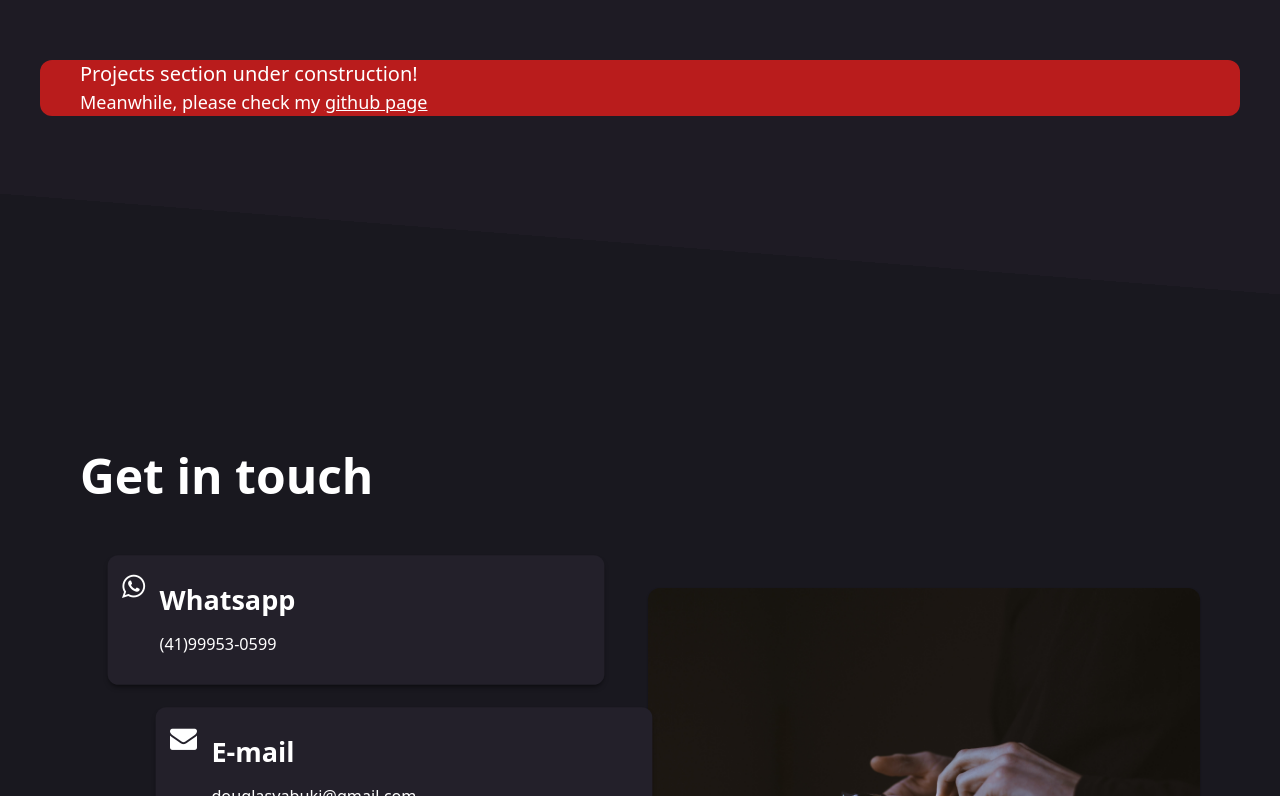
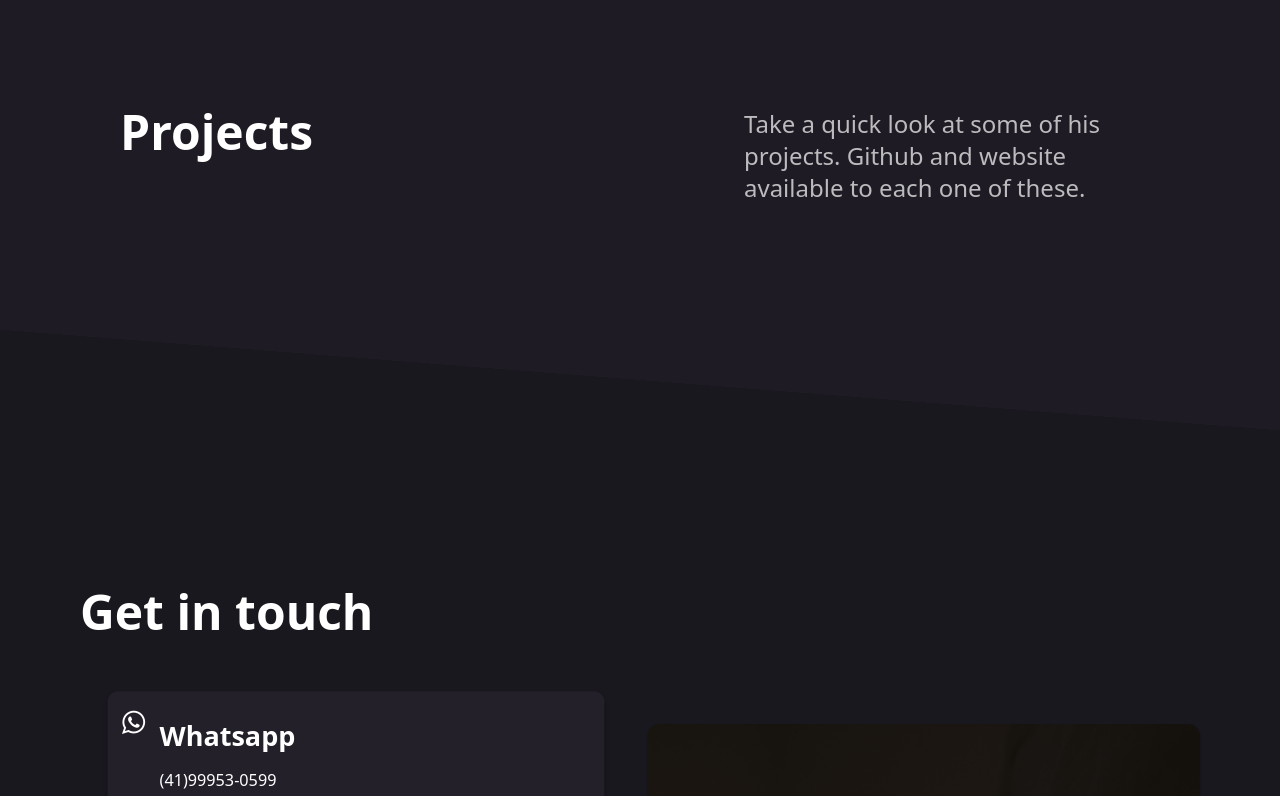
Before and after one commit to douglasyabuki/Portfolio, a React (Vite) app: page / in a window 1280 px wide. Shown: the part 5772-6568 px from the top of the page. Built offline with nearby package versions, Linux system fonts and the light colour scheme; a web font is replaced by a local one.

Commit message:
Commit 113: Bootstrap projects

```diff
--- a/src/components/main-view/projects/Projects.tsx
+++ b/src/components/main-view/projects/Projects.tsx
@@ -1,16 +1,15 @@
-import * as React from 'react';
-
-export interface IProjectsProps {}
-
-export default function Projects(props: IProjectsProps) {
+// Projects main function
+export default function Projects() {
   return (
     <div
       id="#projects"
-      className="h-auto w-auto bg-background-div2 py-16 px-4 sm:px-7 md:px-8 lg:px-10"
+      className="h-auto w-auto bg-background-div2 px-4 py-20 sm:px-7 md:px-8 lg:px-10"
     >
-      <div className="rounded-xl bg-red-700 px-4 sm:px-7 md:px-8 lg:px-10">
-        <h1 className='text-xl'>Projects section under construction!</h1>
-        <h1 className='text-lg'>Meanwhile, please check my <a href='https://github.com/douglasyabuki' className='underline'>{` github page`}</a></h1>
+      <div className="block w-full justify-center py-8 text-center lg:flex lg:justify-between lg:px-10 lg:text-left xl:px-20">
+        <h1 className="w-auto text-3xl font-bold md:text-4xl xl:text-5xl 2xl:text-6xl">Projects</h1>
+        <h2 className="py-4 text-xl opacity-70 md:text-2xl lg:w-2/5 lg:py-0 2xl:text-4xl">
+          Take a quick look at some of his projects. Github and website available to each one of these.
+        </h2>
       </div>
     </div>
   );
```
